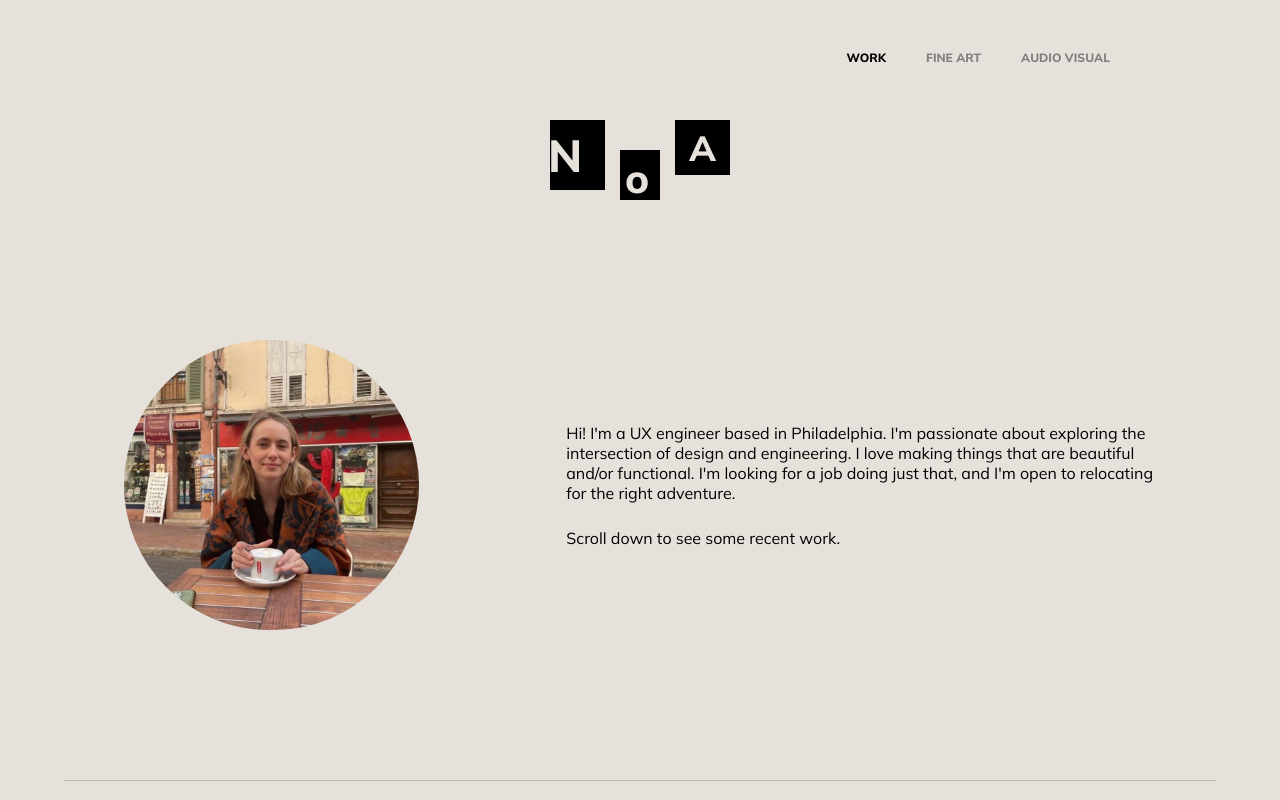
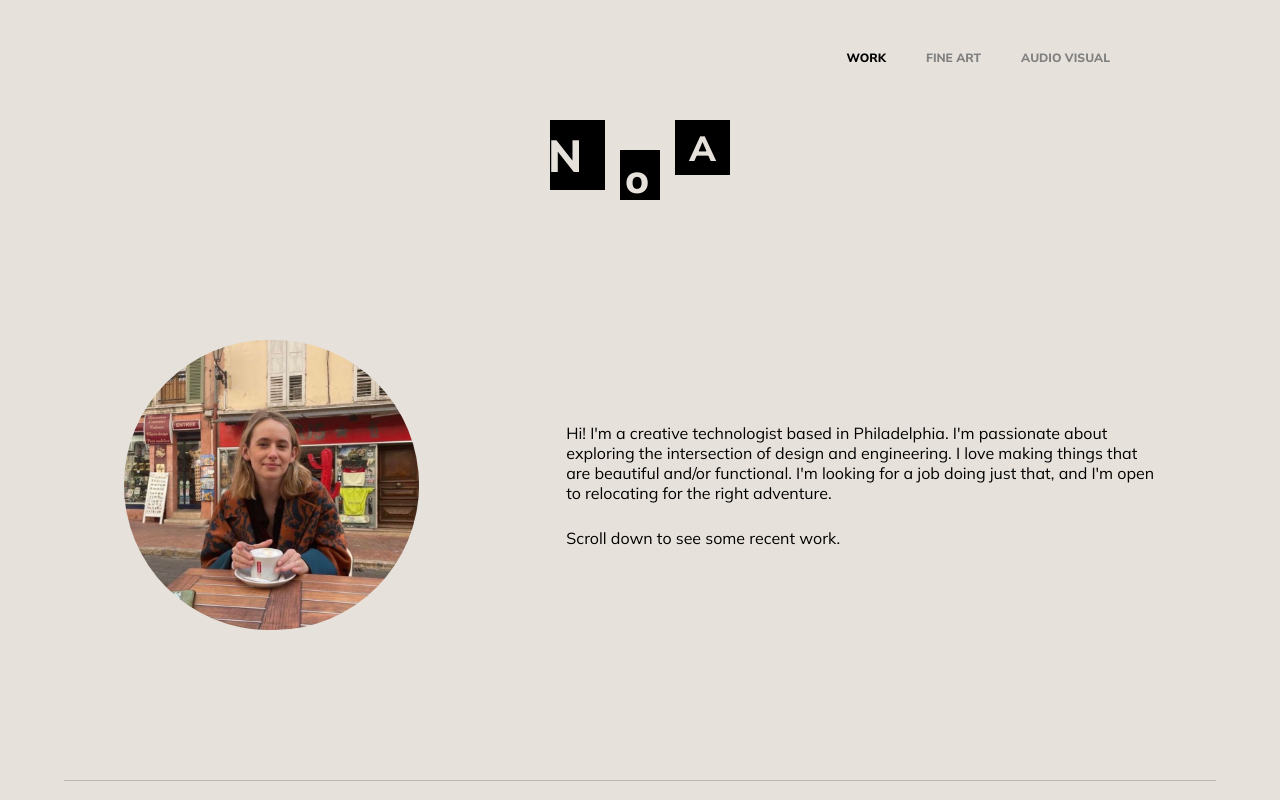
Before and after one commit to noabakergillis/portfolio, a React (Create React App) app: page / in a window 1280 px wide. Shown: the top 800 px of the page. Built offline with nearby package versions, Linux system fonts and the light colour scheme.

Commit message:
creative technologist

```diff
--- a/src/components/About.tsx
+++ b/src/components/About.tsx
@@ -9,10 +9,11 @@ const About: React.FC = () => {
       <img className="main-image" src={profilePic} alt="profile-pic" />
       <div style={{ width: "50%" }}>
         <div>
-          Hi! I'm a UX engineer based in Philadelphia. I'm passionate about
-          exploring the intersection of design and engineering. I love making
-          things that are beautiful and/or functional. I'm looking for a job
-          doing just that, and I'm open to relocating for the right adventure.
+          Hi! I'm a creative technologist based in Philadelphia. I'm passionate
+          about exploring the intersection of design and engineering. I love
+          making things that are beautiful and/or functional. I'm looking for a
+          job doing just that, and I'm open to relocating for the right
+          adventure.
         </div>
         <div style={{ marginTop: "25px" }}>
           Scroll down to see some recent work.
```
